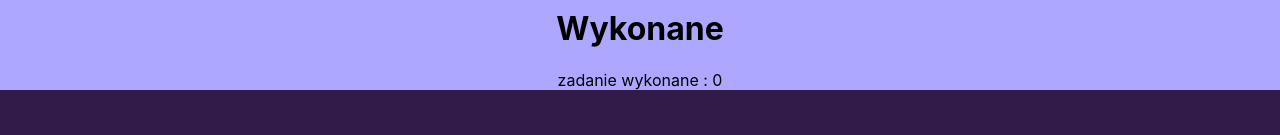
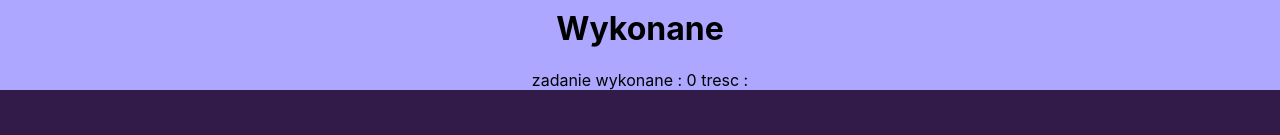
Before and after one commit to marcinoles87/to-do-list, a React (Create React App) app: page / in a window 1280 px wide. Shown: the part 165-300 px from the top of the page. Built offline with nearby package versions, Linux system fonts and the light colour scheme.

Commit message:
css style

```diff
--- a/src/components/TaskDone.js
+++ b/src/components/TaskDone.js
@@ -1,15 +1,16 @@
 import Task from "./Task";
+import App from "../App";
 import React from "react";
 
 
 
 const TaskDone = (props) => {
 
-    const {id , items} = props
+    const {id , items , text} = props
 
     let endDate = new Date().getDate
 
-
+    console.log(props)
 
 
 
@@ -19,7 +20,7 @@ const TaskDone = (props) => {
 
 
         {/* <p>data wykonania : {endDate}</p> */}
-        <p>zadanie wykonane : {id}</p>
+        <p>zadanie wykonane : {props.id} tresc :  {props.text}</p>
 
         </>
 
```
Also changed, not shown: src/App.js (line endings or trailing spaces).
